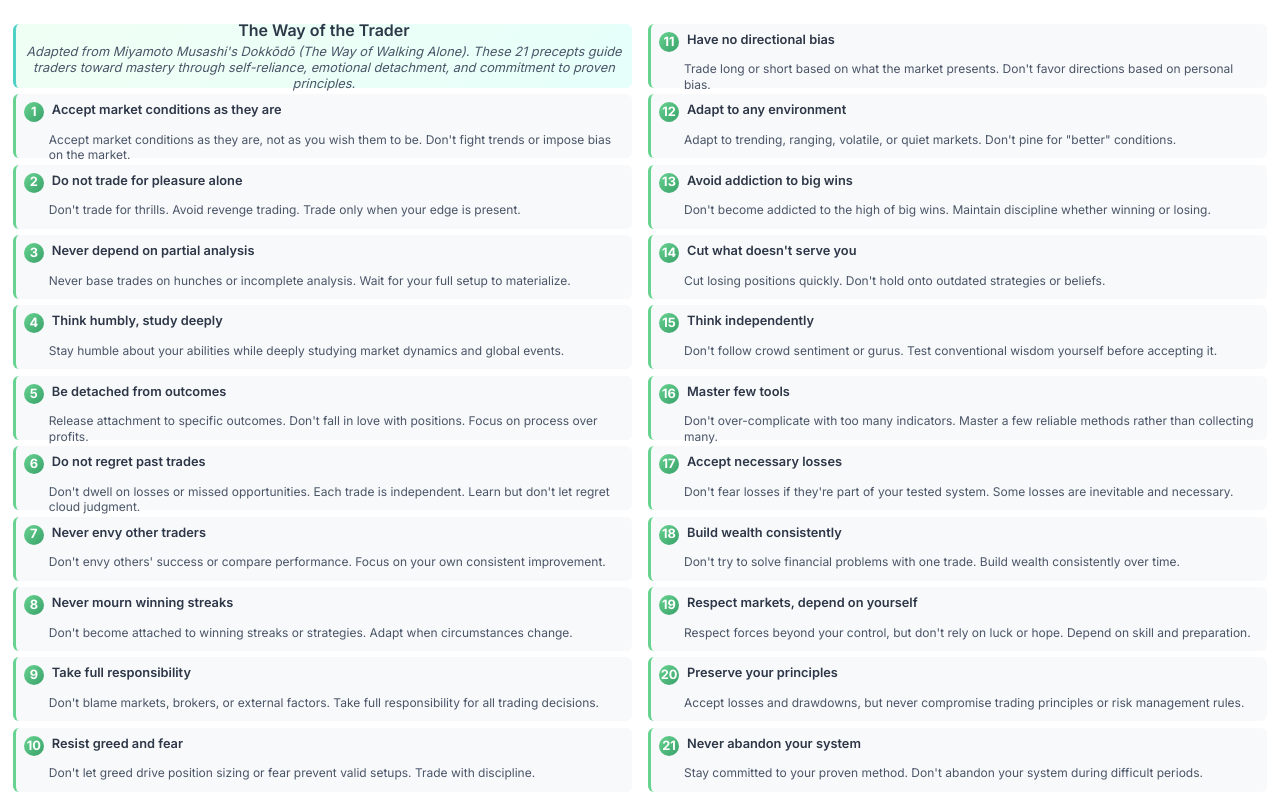
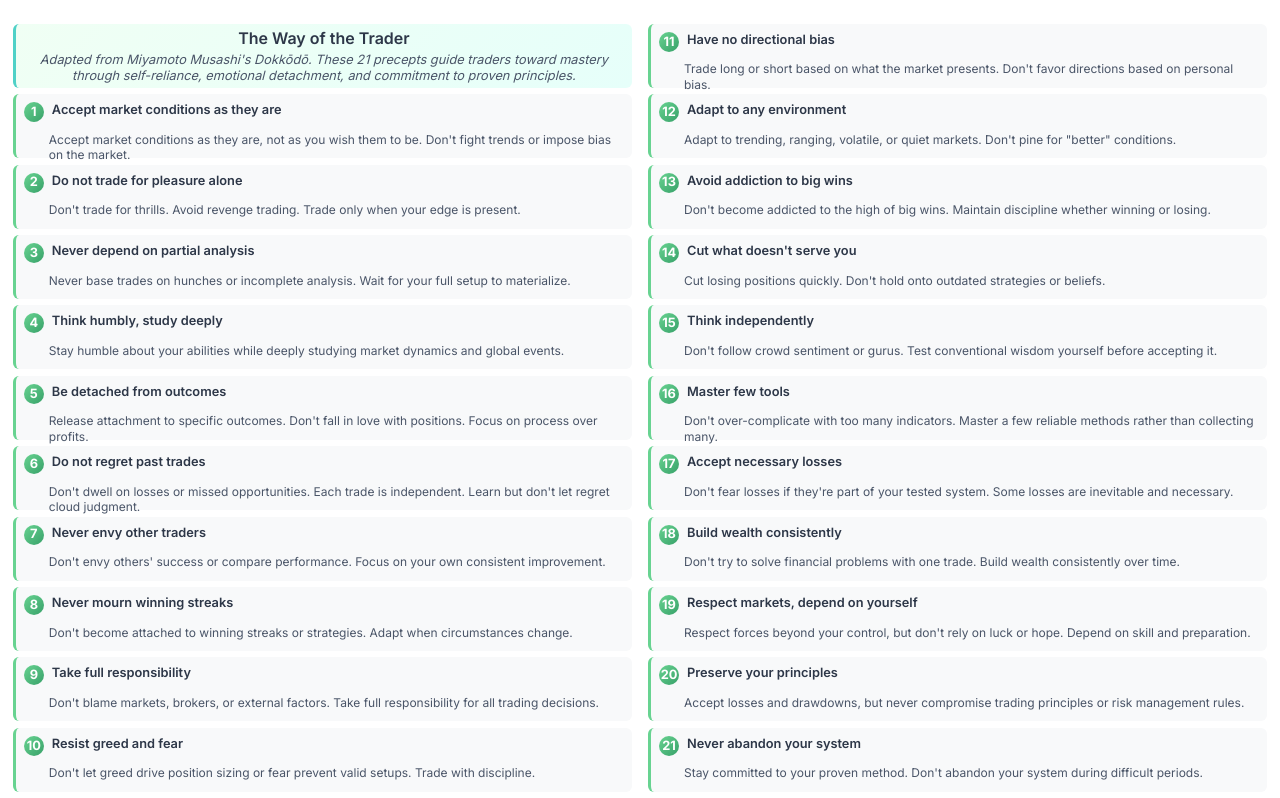
Before and after one commit to tatankatrading/trading-dokkodo, a plain HTML site: page index.html in a window 1280 px wide. Shown: the part 134-932 px from the top of the page. Drawn offline with Linux system fonts and the light colour scheme.

Commit message:
Update index.html

```diff
--- a/index.html
+++ b/index.html
@@ -184,7 +184,7 @@
             <div>
                 <div class="intro">
                     <h3 class="intro-title">The Way of the Trader</h3>
-                    <p class="intro-text">Adapted from Miyamoto Musashi's Dokkōdō (The Way of Walking Alone). These 21 precepts guide traders toward mastery through self-reliance, emotional detachment, and commitment to proven principles.</p>
+                    <p class="intro-text">Adapted from Miyamoto Musashi's Dokkōdō. These 21 precepts guide traders toward mastery through self-reliance, emotional detachment, and commitment to proven principles.</p>
                 </div>
 
                 <div class="precept">
```
